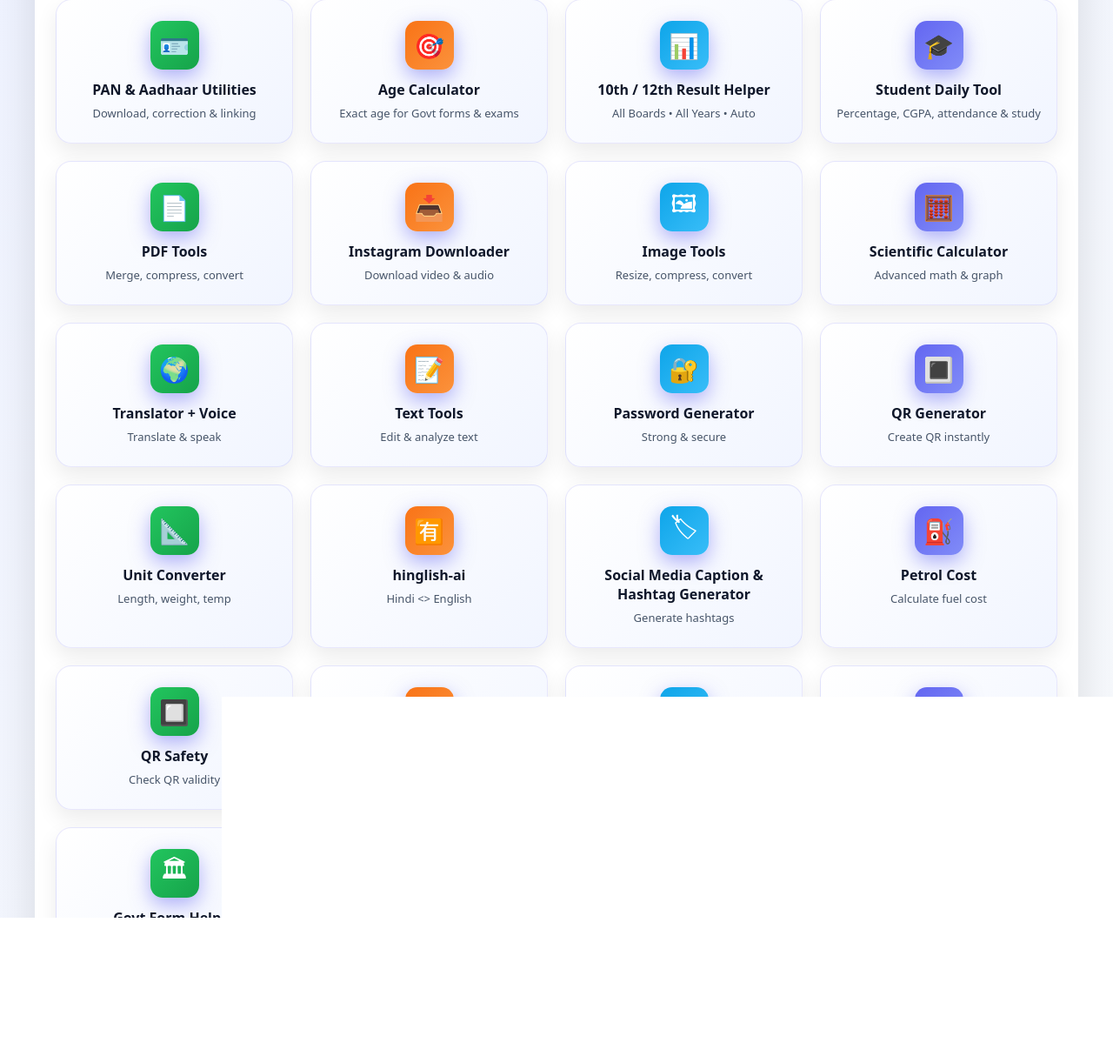
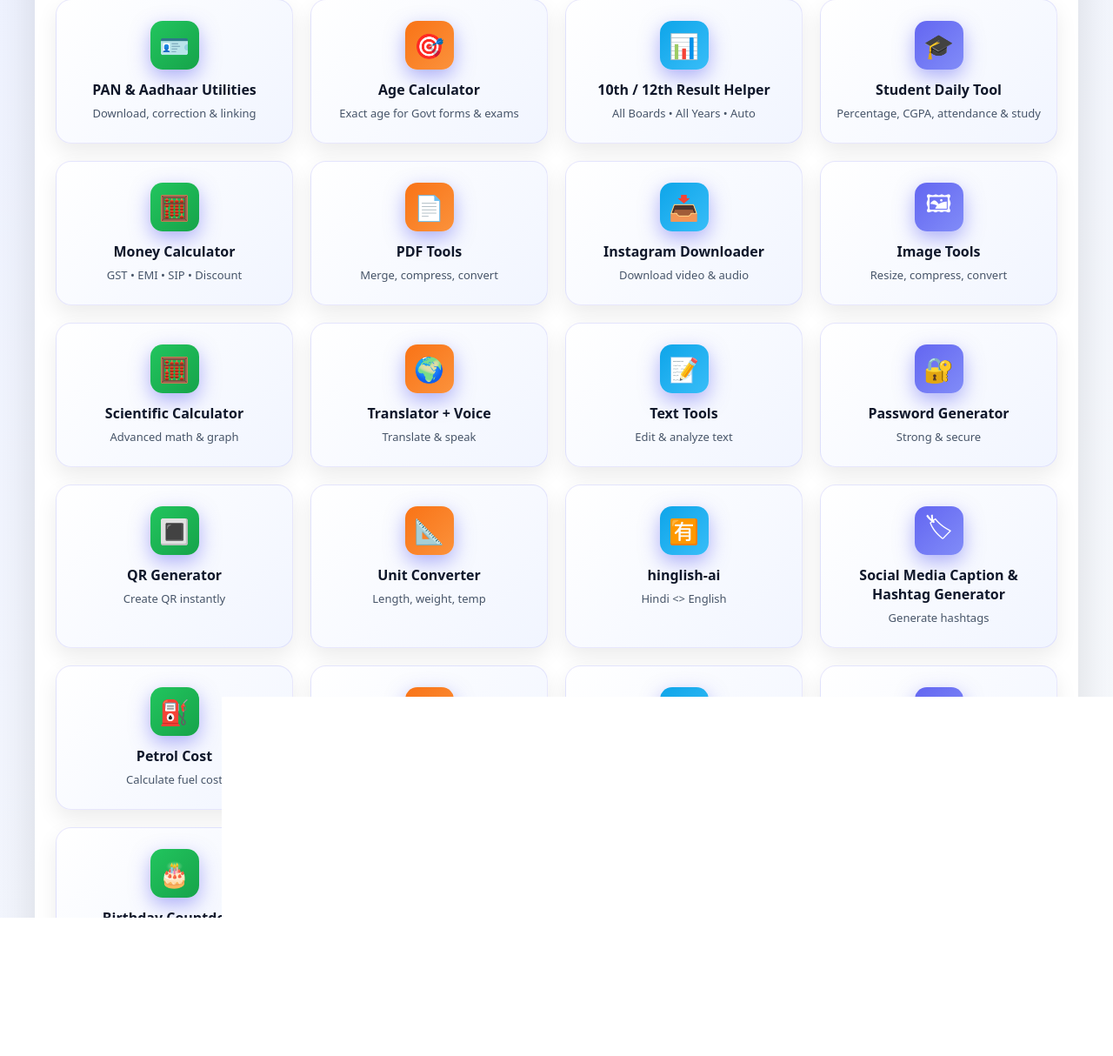
Before and after one commit to nr1432r-pixel/bharattoolbox, a Flask app: page / in a window 1280 px wide. Shown: the part 216-1430 px from the top of the page at 87% size. Run offline with Flask 3, Linux system fonts and the light colour scheme; some libraries are stand-ins or nearby versions.

Commit message:
Update home.html

```diff
--- a/templates/home.html
+++ b/templates/home.html
@@ -204,6 +204,12 @@ body{
       <span>Percentage, CGPA, attendance & study</span>
     </a>
 
+    <a class="tool" href="/money-calculator">
+      <div class="icon">🧮</div>
+      <h3>Money Calculator</h3>
+      <span>GST • EMI • SIP • Discount</span>
+    </a>
+
     <a class="tool" href="/PDF Tools">
       <div class="icon">📄</div>
       <h3>PDF Tools</h3>
```
